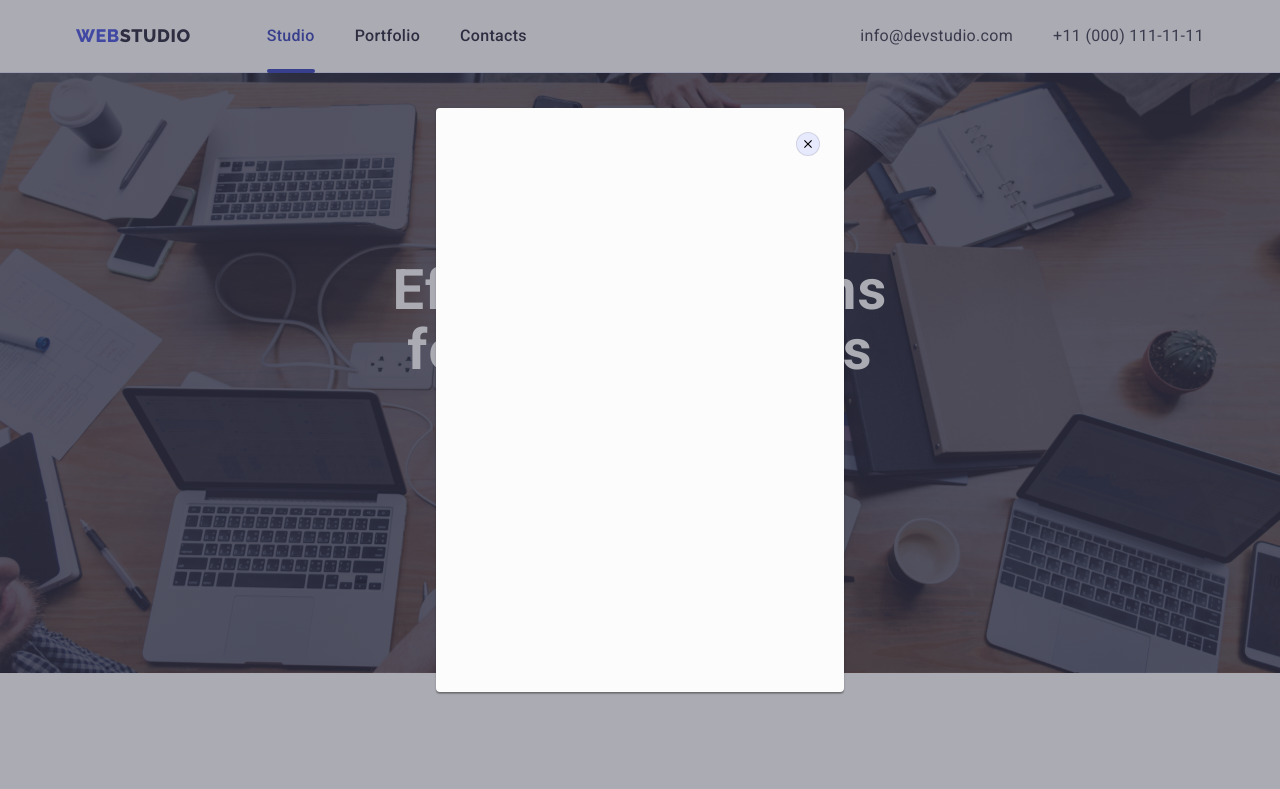
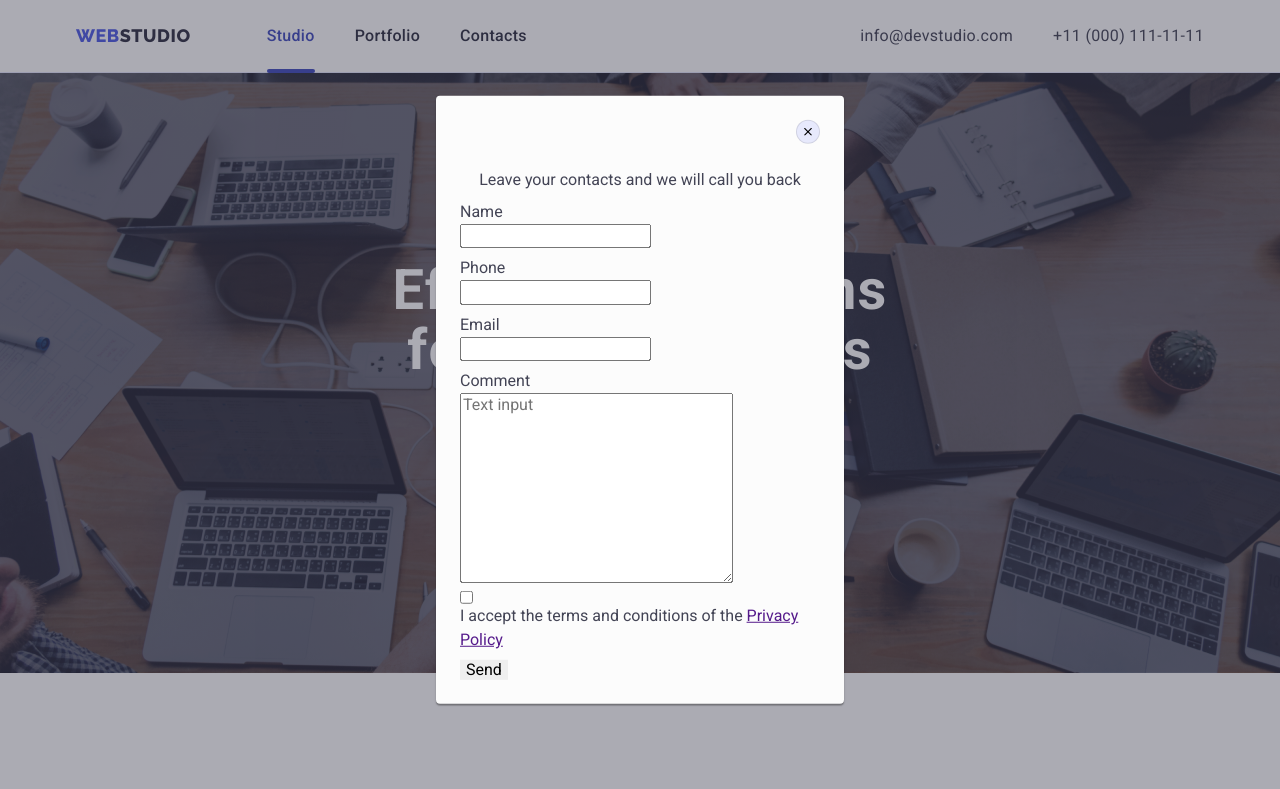
Before and after one commit to culplate/goit-markup-hw-05, a plain HTML site: page index.html in a window 1280 px wide. Both pictures are taken after a click on the button "Order Service". Shown: the top 789 px of the page. Drawn offline with nearby package versions, Linux system fonts and the light colour scheme.

Commit message:
Added modal form

```diff
--- a/css/styles.css
+++ b/css/styles.css
@@ -715,6 +715,34 @@ footer {
   fill: #fff;
 }
 
+/* CONTACT FORM */
+
+.contact-form {
+  display: flex;
+  flex-direction: column;
+  align-items: flex-start;
+  justify-content: center;
+  gap: 8px;
+
+  padding: 72px 24px 24px;
+}
+.contact-title {
+  align-self: center;
+}
+.contact-input-wrapper {
+  display: flex;
+  flex-direction: column;
+  align-items: flex-start;
+}
+.contact-label {
+}
+.contact-input {
+}
+.privacy-policy-link {
+}
+.contact-btn {
+}
+
 /* SUBSCRIBE FORM */
 
 .subscribe-form {
--- a/index.html
+++ b/index.html
@@ -500,7 +500,7 @@
 
         <div class="bottom-wrapper">
           <p class="social-m-heading">Subscribe</p>
-          <form class="subscribe-form">
+          <form class="subscribe-form" name="subscribtion_form">
             <input
               class="subscribe-input input"
               type="email"
@@ -525,6 +525,57 @@
             <use href="./images/icons.svg#close-icon"></use>
           </svg>
         </button>
+
+        <form class="contact-form" name="contact_form">
+          <legend class="contact-title">
+            Leave your contacts and we will call you back
+          </legend>
+
+          <div class="contact-input-wrapper">
+            <label for="user_name" class="contact-label">Name</label>
+            <input id="user_name" type="text" class="contact-input" />
+          </div>
+
+          <div class="contact-input-wrapper">
+            <label for="user_tel" class="contact-label">Phone</label>
+            <input
+              id="user_tel"
+              type="tel"
+              class="contact-input"
+              name="user_tel"
+            />
+          </div>
+
+          <div class="contact-input-wrapper">
+            <label for="user_mail" class="contact-label">Email</label>
+            <input
+              id="user_mail"
+              type="email"
+              class="contact-input"
+              name="user_mail"
+            />
+          </div>
+
+          <div class="contact-input-wrapper">
+            <label for="user_comment" class="contact-label">Comment</label>
+            <textarea
+              id="user_comment"
+              class="contact-input"
+              cols="30"
+              rows="10"
+              name="user_comment"
+              placeholder="Text input"
+            ></textarea>
+          </div>
+          <div class="contact-input-wrapper">
+            <input type="checkbox" name="accept_terms" id="accept_terms" />
+            <label class="contact-label" for="accept_terms">
+              I accept the terms and conditions of the
+              <a class="privacy-policy-link" href="">Privacy Policy</a>
+            </label>
+          </div>
+          <button class="contact-btn" type="submit">Send</button>
+        </form>
       </div>
     </div>
 
```
